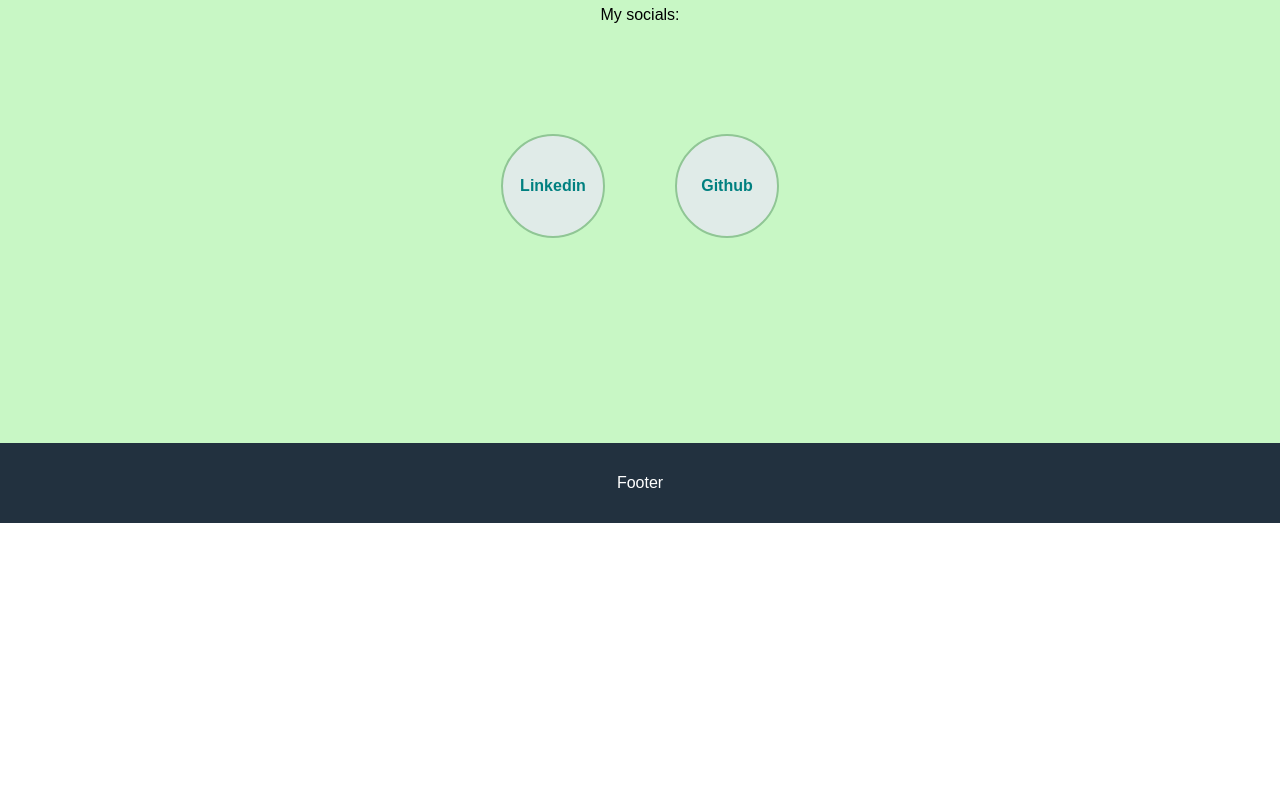
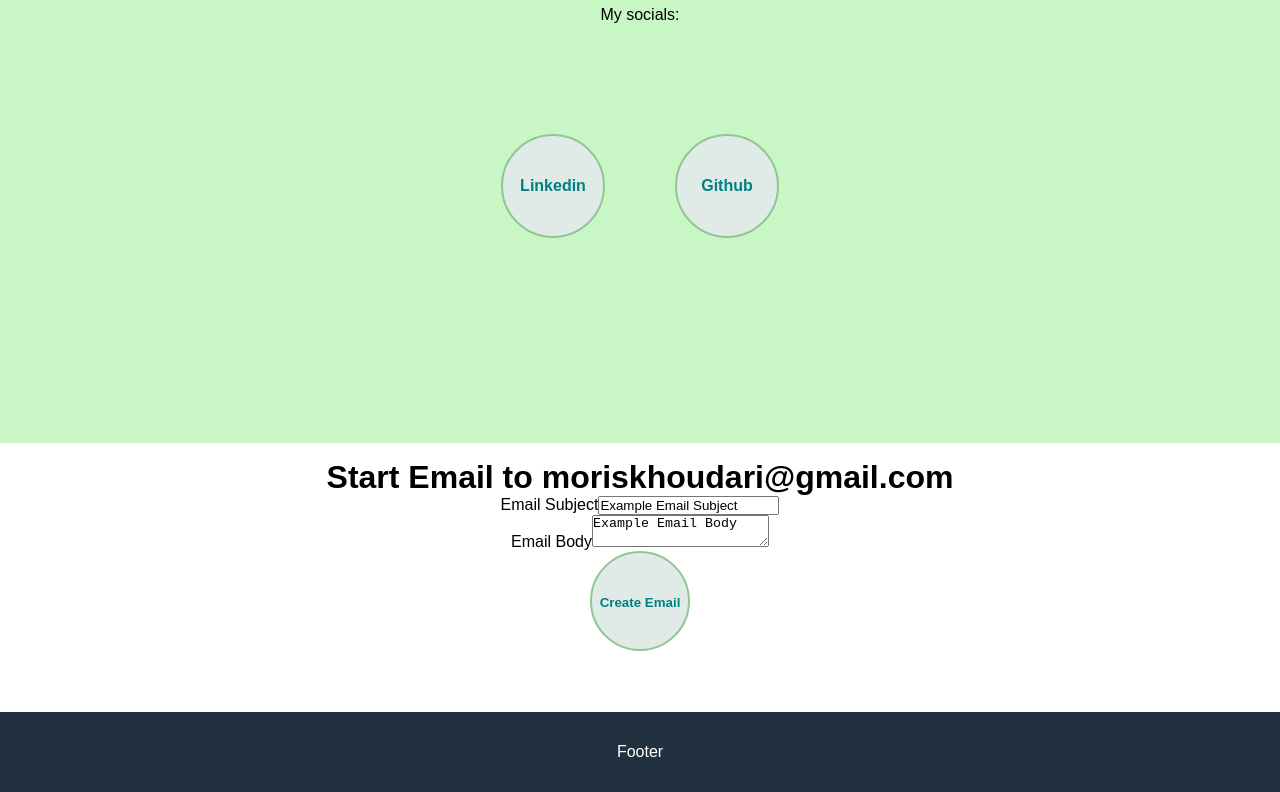
Before and after one commit to moris96/moris-portfolio-v2, a React (Create React App) app: page / in a window 1280 px wide. Shown: the part 2125-2917 px from the top of the page. Before the commit the page ends 2648 px from the top, so only its background shows below. Built offline with nearby package versions, Linux system fonts and the light colour scheme; a web font is replaced by a local one.

Commit message:
testing new email contact form

```diff
--- a/src/pages/Contact/Contact.js
+++ b/src/pages/Contact/Contact.js
@@ -13,6 +13,16 @@ export default function Contact(){
                 <a href="https://www.linkedin.com/in/moris-khoudari-abady/" target="_blank" className={styles.contactDetails}>Linkedin</a>
                 <a href="https://github.com/moris96" target="_blank" className={styles.contactDetails}>Github</a>
             </div>
+
+            {/* email form */}
+            <form className={styles.OGform} action="mailto:moriskhoudari@gmail.com" method="GET" target="_blank">
+                <h1 className={styles.title}>Start Email to moriskhoudari@gmail.com</h1>
+                <div className={styles.field}><label className={styles.label} for="subject">Email Subject</label>
+                    <input name="subject" id={styles.subject} type="text" className={styles.input} value="Example Email Subject" /></div>
+                <div className={styles.field}><label className={styles.label} for="body">Email Body</label>
+                    <textarea className={styles.textarea} name="body" id={styles.body}>Example Email Body</textarea></div>
+                <div><input type="submit" value="Create Email" className={styles.emailButton} /></div>
+            </form>
         </>
     );
 };
--- a/src/pages/Contact/Contact.module.scss
+++ b/src/pages/Contact/Contact.module.scss
@@ -26,3 +26,27 @@
   background: #E4F1FE;
   color: green;
 }
+
+.OGform{
+  padding: 1rem;
+}
+
+.emailButton{
+  display: inline-block;
+  font-weight: bold;
+  margin: 0 35px 45px 35px;
+  list-style-type: none;
+  border: 2px solid #90C695;
+  border-radius: 100%;
+  width: 100px;
+  height: 100px;
+  line-height: 100px;
+  background: #e0ebe8;
+  color: #008080;
+  text-decoration: none;
+  cursor: pointer;
+}
+.emailButton:hover{
+  background: #E4F1FE;
+  color: green;
+}
```
